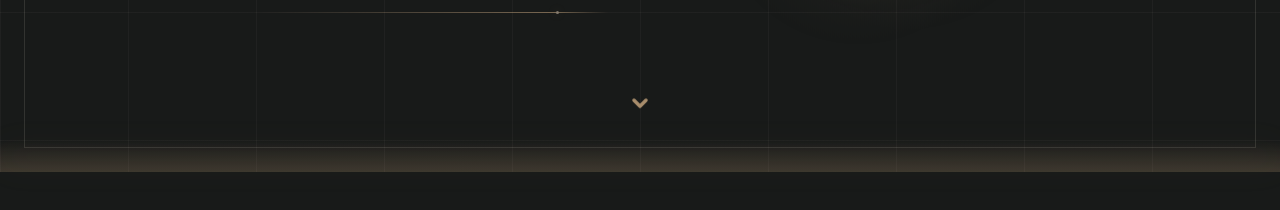
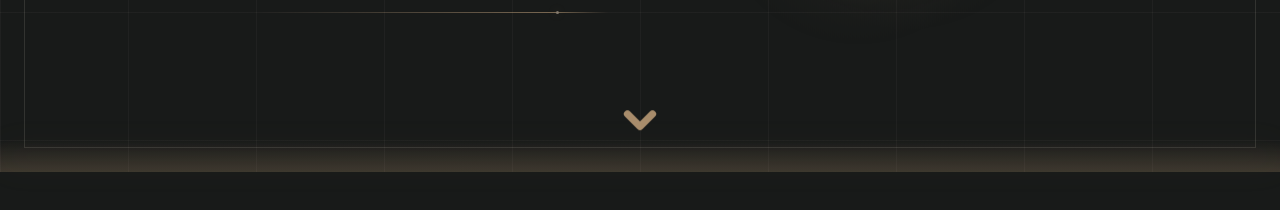
Before and after one commit to facubaratta/wyre, a React (Vite) app: page / in a window 1280 px wide. Shown: the part 628-838 px from the top of the page. Built offline with nearby package versions, Linux system fonts and the light colour scheme.

Commit message:
Redesign scroll arrow control

```diff
--- a/src/App.tsx
+++ b/src/App.tsx
@@ -4,7 +4,7 @@ import GridBackground from './gridBackground/GridBackground';
 import { PreferencesProvider, usePreferences } from './PreferencesProvider';
 import HeroSection from './hero/HeroSection';
 import Portfolio from './portfolio/Portfolio';
-import ScrollArrow from './scollHelp/Arrow';
+import ScrollArrow from './scollHelp/ScrollArrow';
 import ScrollShadow from './scollHelp/ScrollShadow';
 import { LandingSequenceProvider } from './LandingSequenceProvider';
 import { useLandingSequence } from './LandingSequenceProvider';
--- a/src/scollHelp/Arrow.tsx
+++ b/src/scollHelp/ScrollArrow.tsx
@@ -5,19 +5,25 @@ import { useLandingSequence } from '../LandingSequenceProvider';
 import { serviceGroups } from '../hero/services/serviceGroups';
 import { projects } from '../portfolio/projects';
 
+const ARROW_SIZE = 'clamp(50px, 20vw, 100px)';
+const ARROW_BOTTOM_OFFSET = '6.5vh';
+const ARROW_CIRCLE_RADIUS = 15;
+
+const ARROW_CIRCLE_DIAMETER = `${(ARROW_CIRCLE_RADIUS / 24) * 100}%`;
+const ARROW_CIRCLE_CIRCUMFERENCE = 2 * Math.PI * ARROW_CIRCLE_RADIUS;
 const Circle = ({ atEnd }: { atEnd: boolean }) => (
   <Box
     component="circle"
     cx="24"
     cy="24"
-    r="20"
+    r={ARROW_CIRCLE_RADIUS}
     fill="none"
     stroke="currentColor"
     strokeWidth="1.5"
-    strokeDasharray="126"
+    strokeDasharray={ARROW_CIRCLE_CIRCUMFERENCE}
     sx={{
       opacity: atEnd ? 1 : 0,
-      strokeDashoffset: atEnd ? 0 : 126,
+      strokeDashoffset: atEnd ? 0 : ARROW_CIRCLE_CIRCUMFERENCE,
       transform: 'rotate(-90deg)',
       transformOrigin: 'center',
       animation: atEnd ? 'scroll-help-draw-circle 650ms linear both' : 'none',
@@ -28,7 +34,7 @@ const Circle = ({ atEnd }: { atEnd: boolean }) => (
 const DirectionArrow = ({ atEnd }: { atEnd: boolean }) => (
   <Box
     component="path"
-    d={atEnd ? 'M18 24h12m-5-5 5 5-5 5' : 'M18 20l6 6 6-6'}
+    d="M18 21l6 6 6-6"
     fill="none"
     stroke="currentColor"
     strokeWidth="3.5"
@@ -54,7 +60,7 @@ const ArrowIcon = ({ atEnd }: { atEnd: boolean }) => (
       overflow: 'visible',
       color: 'rgba(var(--accent-rgb), .85)',
       '@keyframes scroll-help-draw-circle': {
-        from: { strokeDashoffset: 126 },
+        from: { strokeDashoffset: ARROW_CIRCLE_CIRCUMFERENCE },
         to: { strokeDashoffset: 0 },
       },
     }}
@@ -88,13 +94,16 @@ const ScrollArrow = () => {
   });
 
   const onClick = () => {
-    reduceMotion ? onNextReducedMotion() : nextCheckpoint();
+    if (reduceMotion) {
+      onNextReducedMotion();
+      return;
+    }
+
+    nextCheckpoint();
   };
 
   return (
-    <IconButton
-      aria-label={atEnd ? 'Scroll to top' : 'Scroll to the next section'}
-      onClick={onClick}
+    <Box
       sx={{
         '@keyframes scroll-help-bounce': {
           '0%, 100%': { translate: '0 0' },
@@ -103,17 +112,54 @@ const ScrollArrow = () => {
         position: 'fixed',
         zIndex: 1300,
         left: '50%',
-        bottom: 'clamp(25px, 4.5vh, 48px)',
-        width: 'clamp(40px, 6vw, 64px)',
-        height: 'clamp(40px, 6vw, 64px)',
-        transform: 'translateX(-50%)',
+        bottom: ARROW_BOTTOM_OFFSET,
+        width: 0,
+        height: 0,
         animation: !atEnd
           ? 'scroll-help-bounce 1.4s ease-in-out infinite'
           : 'none',
       }}
     >
-      <ArrowIcon atEnd={atEnd} />
-    </IconButton>
+      <IconButton
+        aria-label={atEnd ? 'Scroll to top' : 'Scroll to the next section'}
+        disableRipple
+        onClick={onClick}
+        sx={{
+          position: 'absolute',
+          top: 0,
+          left: 0,
+          width: ARROW_SIZE,
+          height: ARROW_SIZE,
+          p: 0,
+          transform: 'translate(-50%, -50%)',
+          '&:focus-visible': {
+            outline: '2px solid var(--accent)',
+            outlineOffset: 4,
+          },
+          '&::before': {
+            content: '""',
+            position: 'absolute',
+            width: ARROW_CIRCLE_DIAMETER,
+            height: ARROW_CIRCLE_DIAMETER,
+            borderRadius: '50%',
+            backgroundColor: 'rgba(var(--accent-rgb), 1)',
+            opacity: 0,
+            transition: 'opacity 150ms ease',
+          },
+          '&:hover': {
+            backgroundColor: 'transparent',
+          },
+          '&:hover::before': {
+            opacity: 0.08,
+          },
+          '&:active::before': {
+            opacity: 0.16,
+          },
+        }}
+      >
+        <ArrowIcon atEnd={atEnd} />
+      </IconButton>
+    </Box>
   );
 };
 
```
